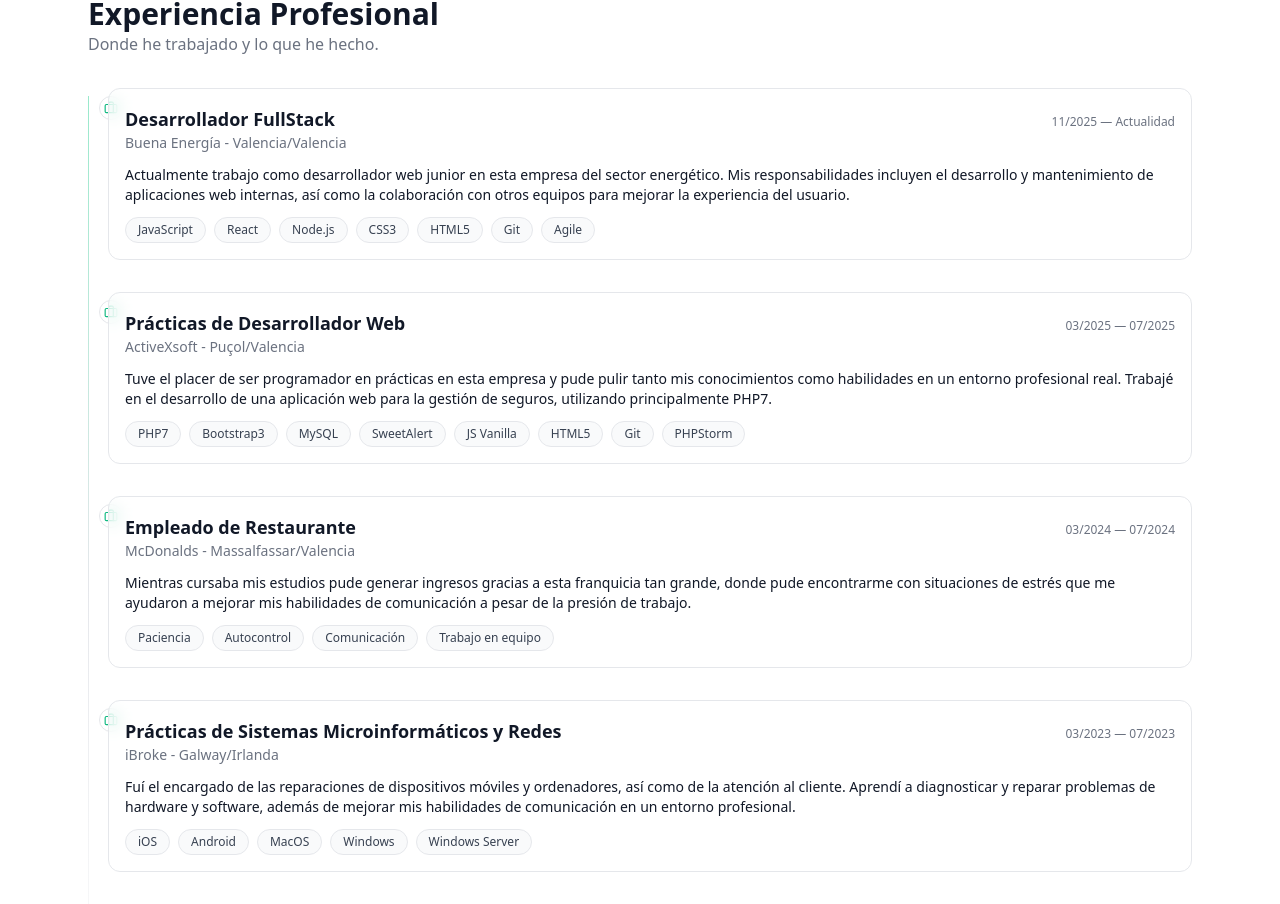
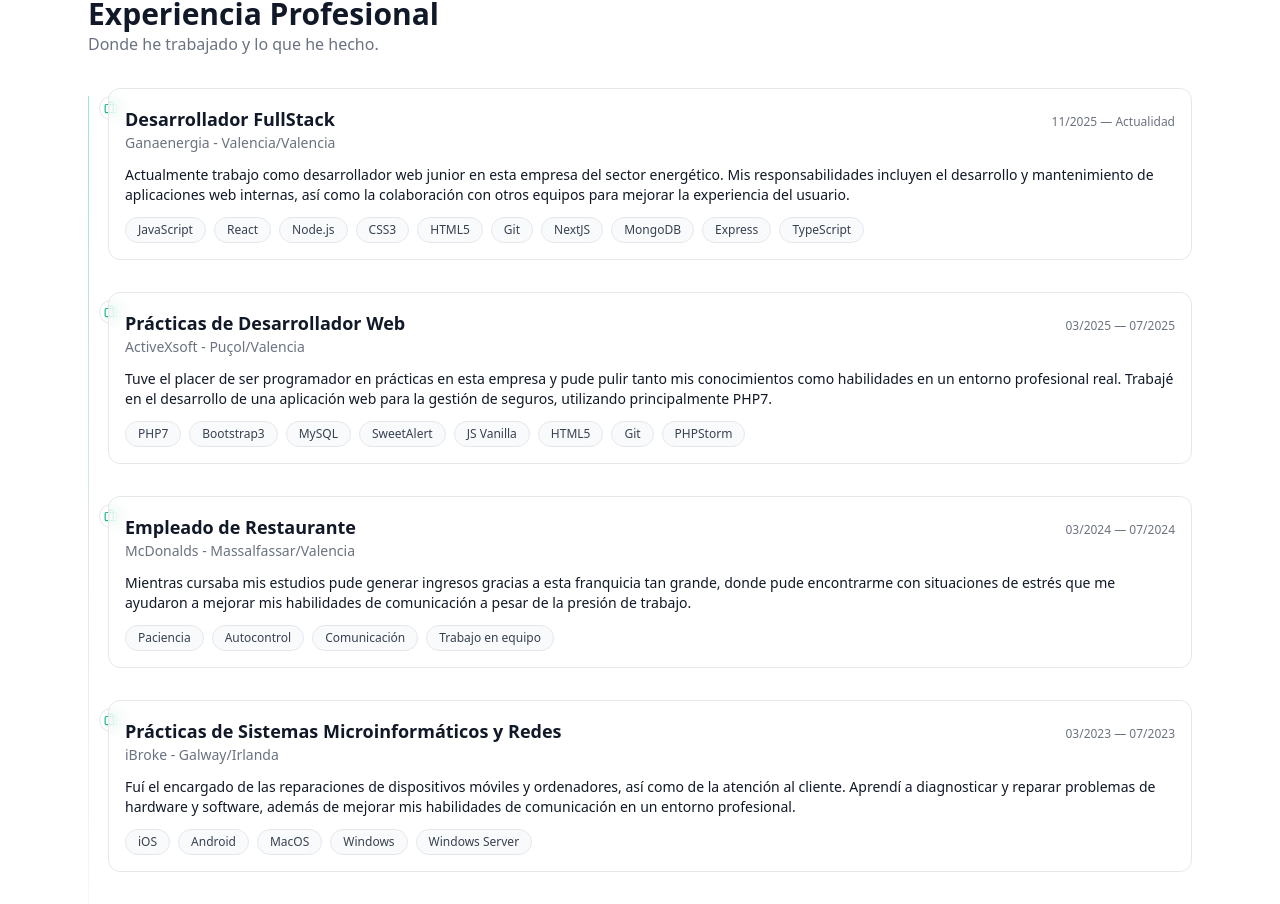
Before and after one commit to tadeodev/myportfolio, a React (Vite) app: page / in a window 1280 px wide. Shown: the part 2717-3621 px from the top of the page. Built offline with nearby package versions, Linux system fonts and the light colour scheme.

Commit message:
Se hacen cambios en la experiencia

```diff
--- a/package.json
+++ b/package.json
@@ -27,6 +27,6 @@
     "postcss": "^8.5.6",
     "tailwindcss": "^3.4.17",
     "typescript": "^5.5.4",
-    "vite": "^5.4.2"
+    "vite": "^7.2.4"
   }
 }
--- a/src/components/experience.tsx
+++ b/src/components/experience.tsx
@@ -10,12 +10,12 @@ type ExperienceItem = {
 
 const defaults: ExperienceItem[] = [
   {
-    company: "Buena Energía - Valencia/Valencia",
+    company: "Ganaenergia - Valencia/Valencia",
     role: "Desarrollador FullStack",
     period: "11/2025 — Actualidad",
     description:
       "Actualmente trabajo como desarrollador web junior en esta empresa del sector energético. Mis responsabilidades incluyen el desarrollo y mantenimiento de aplicaciones web internas, así como la colaboración con otros equipos para mejorar la experiencia del usuario.",
-    skills: ["JavaScript", "React", "Node.js", "CSS3", "HTML5", "Git", "Agile"],
+    skills: ["JavaScript", "React", "Node.js", "CSS3", "HTML5", "Git", "NextJS","MongoDB","Express","TypeScript"],
   },
   {
     company: "ActiveXsoft - Puçol/Valencia",
```
Also changed, not shown: 2 other files (tests, documents, lock files or other folders).
